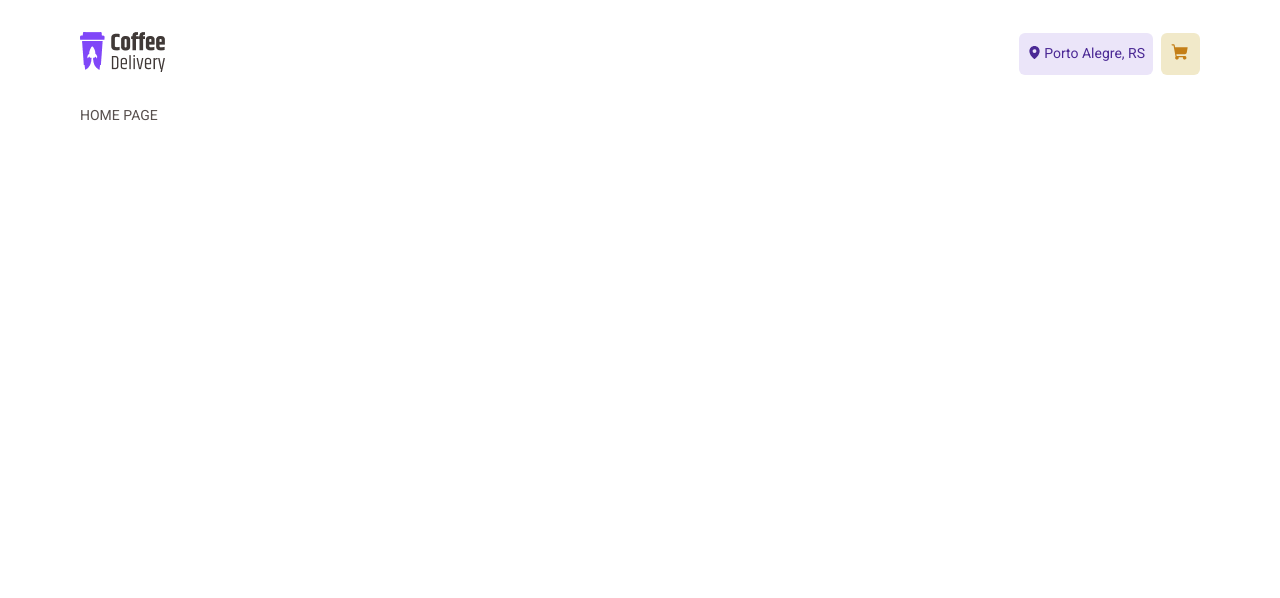
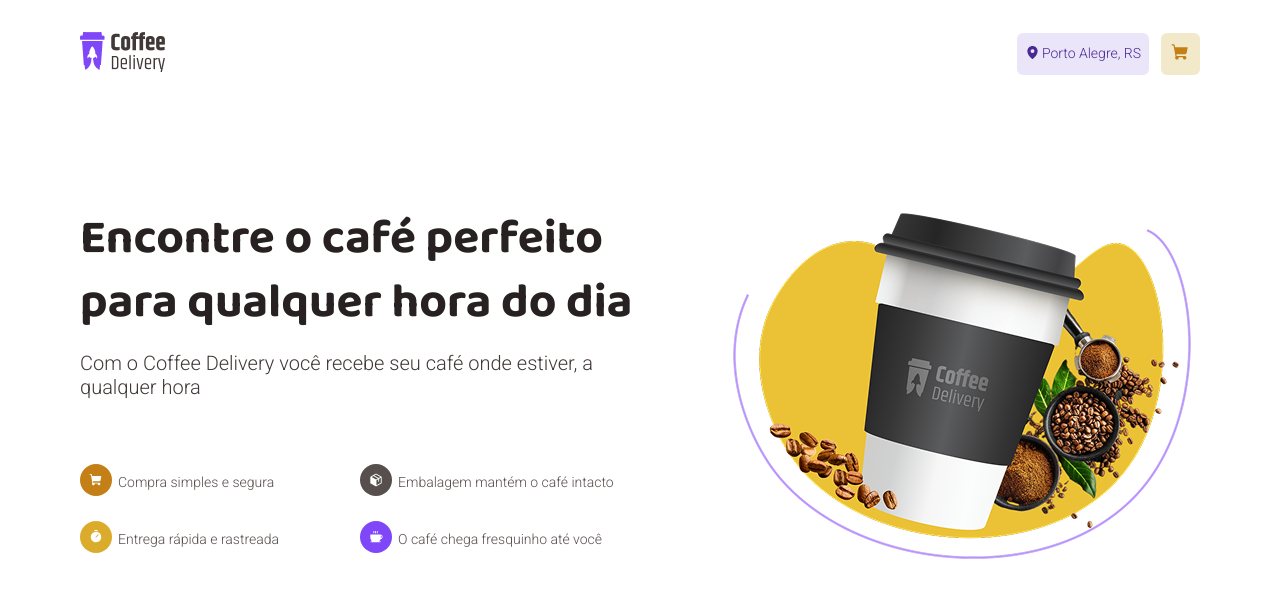
Before and after one commit to eriksongoncalves/coffee-delivery-angular, an Angular app: page / in a window 1280 px wide. Shown: the top 598 px of the page. Built offline with nearby package versions, Linux system fonts and the light colour scheme.

Commit message:
feat: home intro

```diff
--- a/src/app/components/header/header.component.scss
+++ b/src/app/components/header/header.component.scss
@@ -8,7 +8,7 @@
 
   .right {
     display: flex;
-    gap: 8px;
+    gap: 12px;
   }
 
   .location {
--- a/src/app/pages/home/home.component.html
+++ b/src/app/pages/home/home.component.html
@@ -1 +1,35 @@
-<p>HOME PAGE</p>
+<section id="intro">
+  <div class="info">
+    <h1>Encontre o café perfeito para qualquer hora do dia</h1>
+    <p>Com o Coffee Delivery você recebe seu café onde estiver, a qualquer hora</p>
+
+    <ul>
+      <li>
+        <span class="icon">
+          <app-shopping-cart-fill-icon [width]="14" [height]="14"></app-shopping-cart-fill-icon>
+        </span>
+        <span>Compra simples e segura</span>
+      </li>
+      <li>
+        <span class="icon">
+          <app-package-icon [width]="14" [height]="14"></app-package-icon>
+        </span>
+        <span>Embalagem mantém o café intacto</span>
+      </li>
+      <li>
+        <span class="icon">
+          <app-timer-fill-icon [width]="14" [height]="14"></app-timer-fill-icon>
+        </span>
+        <span>Entrega rápida e rastreada</span>
+      </li>
+      <li>
+        <span class="icon">
+          <app-coffee-fill-icon [width]="14" [height]="14"></app-coffee-fill-icon>
+        </span>
+        <span>O café chega fresquinho até você</span>
+      </li>
+    </ul>
+  </div>
+
+  <img src="assets/home-intro-coffee.png" alt="Coffee background" />
+</section>
--- a/src/app/pages/home/home.component.scss
+++ b/src/app/pages/home/home.component.scss
@@ -0,0 +1,60 @@
+:host {
+  #intro {
+    display: flex;
+    justify-content: space-between;
+    padding: 100px 0;
+  }
+
+  .info {
+    max-width: 560px;
+
+    h1 {
+      font-family: 'Baloo 2';
+      font-size: 48px;
+      font-weight: bold;
+      line-height: 64px;
+      color: var(--baseTitle);
+      margin-bottom: 16px;
+    }
+
+    p {
+      font-size: 20px;
+      color: var(--baseSubtitle);
+      margin-bottom: 65px;
+    }
+
+    ul {
+      display: grid;
+      grid-template-columns: 1fr 1fr;
+      row-gap: 25px;
+
+      .icon {
+        display: inline-flex;
+        justify-content: center;
+        align-items: center;
+        width: 32px;
+        height: 32px;
+        border-radius: 50%;
+        color: var(--white);
+        margin-right: 6px;
+        padding-top: 3px;
+      }
+
+      li:nth-child(1) .icon {
+        background-color: var(--yellowDark);
+      }
+
+      li:nth-child(2) .icon {
+        background-color: var(--baseText);
+      }
+
+      li:nth-child(3) .icon {
+        background-color: var(--yellow);
+      }
+
+      li:nth-child(4) .icon {
+        background-color: var(--purple);
+      }
+    }
+  }
+}
--- a/src/styles.scss
+++ b/src/styles.scss
@@ -33,13 +33,17 @@
 html,
 body {
   font-family: Roboto;
-  font-weight: 400;
+  font-weight: 300;
   font-size: 14px;
   color: var(--baseText);
 }
 
 body {
   background-color: var(--white);
+}
+
+ul {
+  list-style: none;
 }
 
 .container {
```
Also changed, not shown: src/app/pages/home/home.component.ts (+11 -1 lines), src/assets/home-intro-coffee.png (added).
